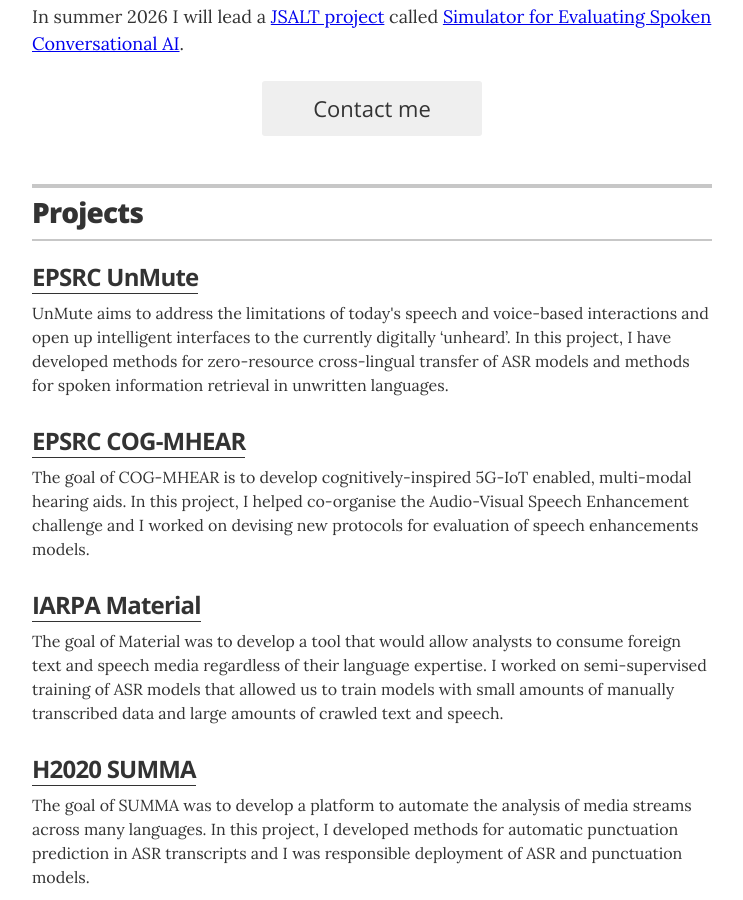
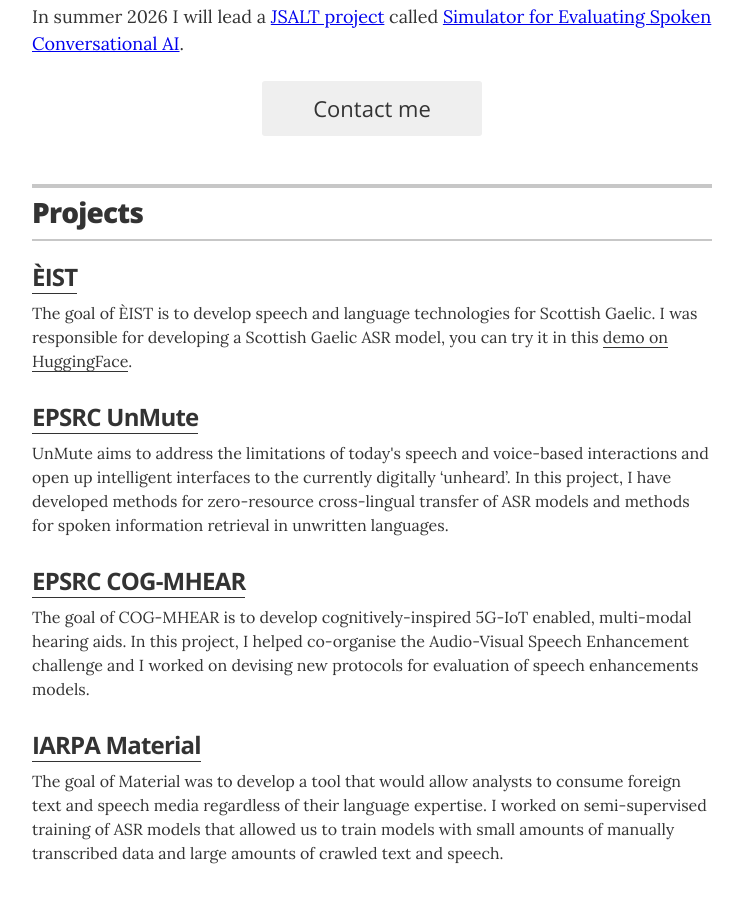
Before and after one commit to ondrejklejch/ondrejklejch.github.io, a Jekyll site: the page built from index.html, in a window 1280 px wide and 900 px high, scrolled down 463 px. Shown: the whole window, without its empty margins (268-1011 px from the left). Built offline with Jekyll 4.4.1, drawn with Linux system fonts in a browser that asks for light colours.

Commit message:
Update projects.yml

```diff
--- a/_data/projects.yml
+++ b/_data/projects.yml
@@ -1,5 +1,10 @@
 # Projects
 # uncomment the urls if you wish to display them, and add your own URL
+
+- project: ÈIST
+  duration: 2023 &mdash; 2027
+  url: "https://blogs.ed.ac.uk/garg/2025/06/04/gaelic-in-the-digital-age-inside-the-eist-project/"
+  description: The goal of ÈIST is to develop speech and language technologies for Scottish Gaelic. I was responsible for developing a Scottish Gaelic ASR model, you can try it in this <a href="https://huggingface.co/spaces/eist-edinburgh/scottish-gaelic-subtitling">demo on HuggingFace</a>.
 
 - project: EPSRC UnMute
   duration: 2020 &mdash; 2024
```
